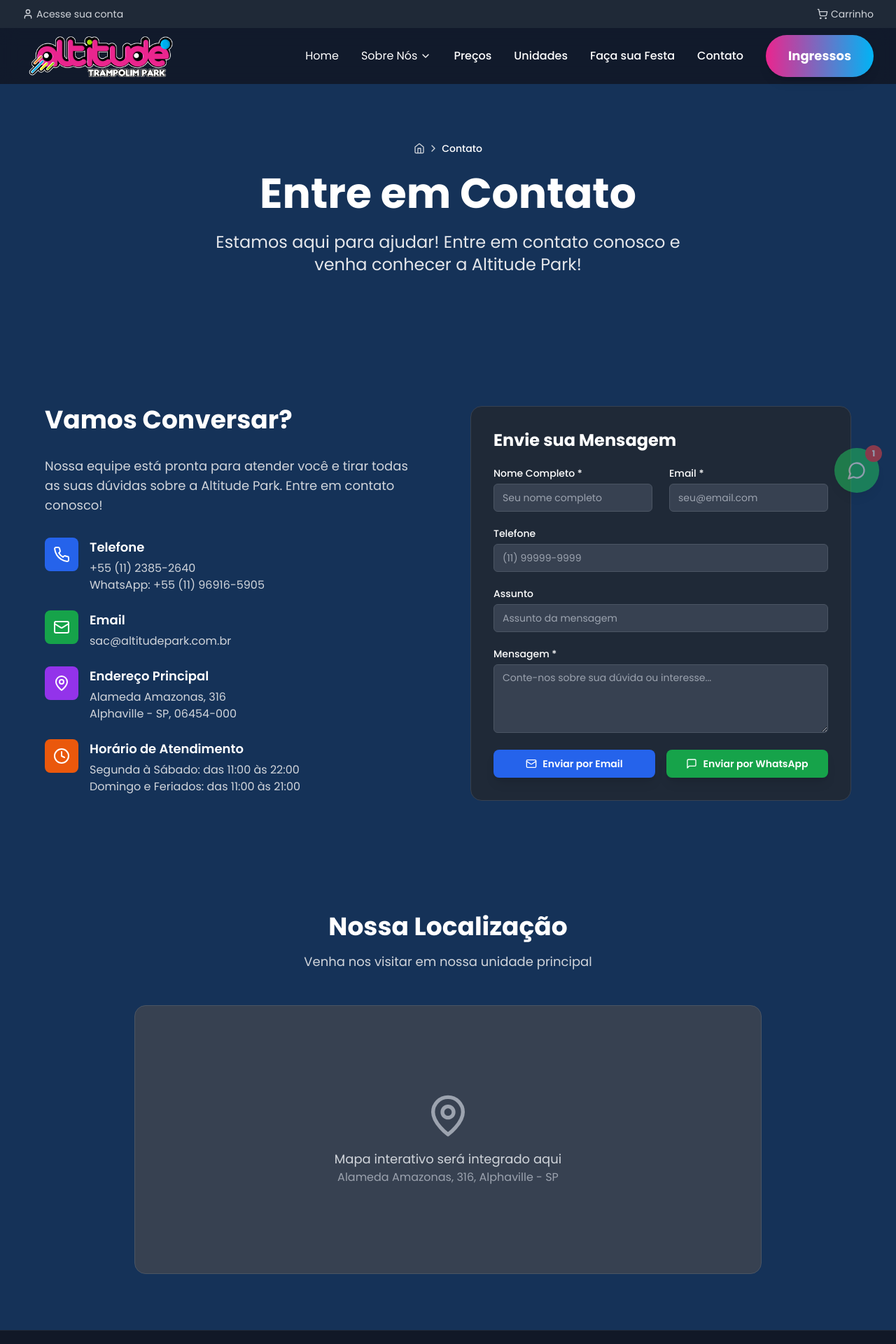
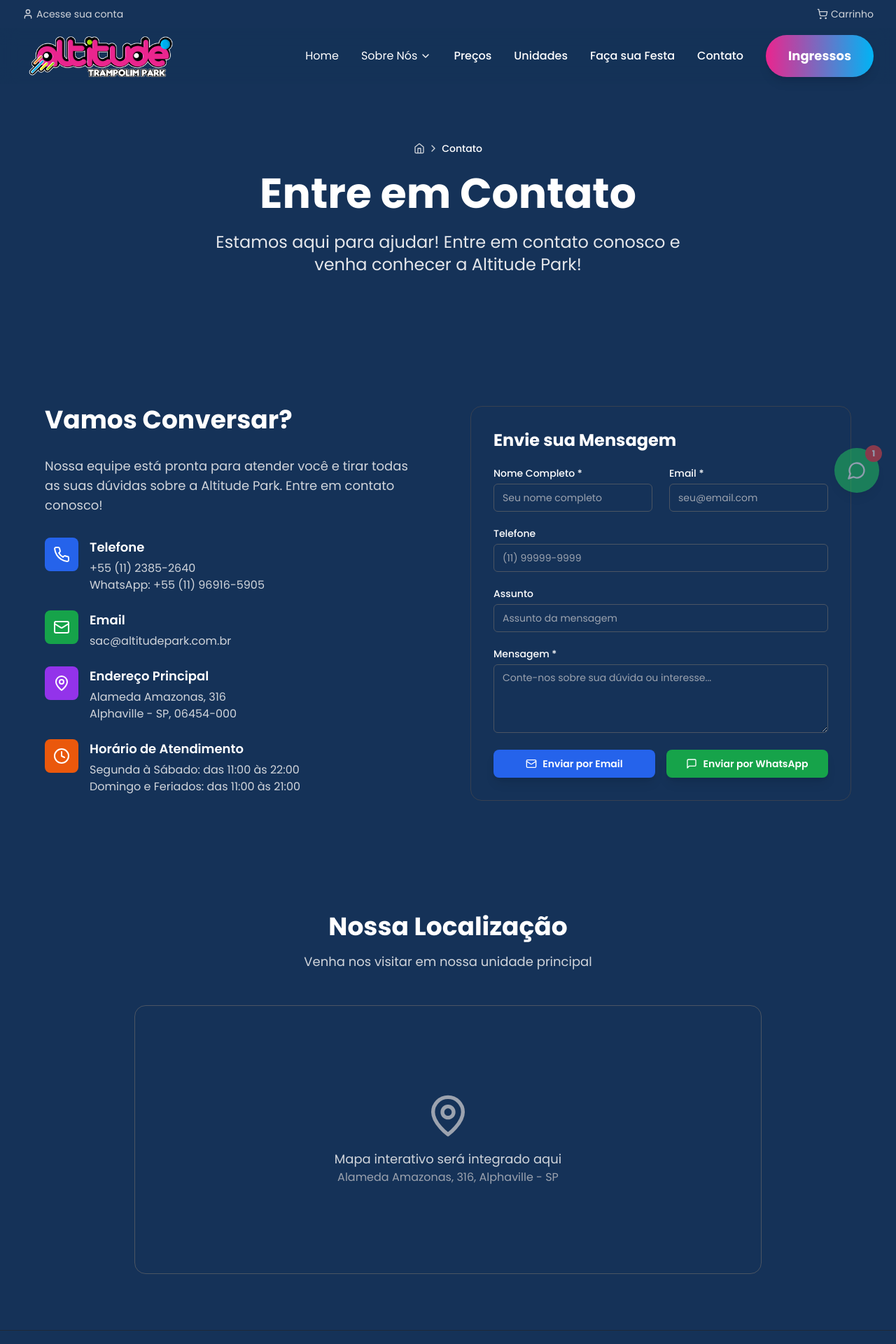
Before and after one commit to Agencia-Bloomin/altitude-park, a Next.js app: page /contato in a window 1280 px wide. Shown: the top 1920 px of the page at 70% size. Built offline with nearby package versions, Linux system fonts and the light colour scheme.

Commit message:
chore: change website color background

```diff
--- a/src/app/contato/page.tsx
+++ b/src/app/contato/page.tsx
@@ -233,7 +233,7 @@ export default function ContatoPage() {
             </div>
 
             {/* Formulário de Contato */}
-            <div className="bg-gray-800 p-8 rounded-2xl border border-gray-700">
+            <div className="bg-custom-background p-8 rounded-2xl border border-gray-700">
               <h3 className="text-2xl font-bold text-white mb-6">
                 Envie sua Mensagem
               </h3>
@@ -362,7 +362,7 @@ export default function ContatoPage() {
           </div>
 
           <div className="max-w-4xl mx-auto">
-            <div className="bg-gray-700 h-96 rounded-2xl flex items-center justify-center border border-gray-600">
+            <div className="bg-custom-background h-96 rounded-2xl flex items-center justify-center border border-gray-600">
               <div className="text-center">
                 <MapPin className="w-16 h-16 text-gray-400 mx-auto mb-4" />
                 <p className="text-gray-300 text-lg">
--- a/src/app/globals.css
+++ b/src/app/globals.css
@@ -44,11 +44,11 @@
 
   /* Cards */
   .card {
-    @apply bg-gray-800 rounded-xl shadow-lg border border-gray-700 overflow-hidden hover:shadow-xl transition-all duration-300 transform hover:-translate-y-2;
+    @apply bg-custom-background rounded-xl shadow-lg border border-gray-700 overflow-hidden hover:shadow-xl transition-all duration-300 transform hover:-translate-y-2;
   }
 
   .card-special {
-    @apply bg-gray-800 rounded-lg shadow-lg border-2 border-blue-600 overflow-visible hover:shadow-xl transition-all duration-300 transform hover:-translate-y-2;
+    @apply bg-custom-background rounded-lg shadow-lg border-2 border-blue-600 overflow-visible hover:shadow-xl transition-all duration-300 transform hover:-translate-y-2;
   }
 
   /* Imagens dentro dos cards */
--- a/src/app/sobre-nos/page.tsx
+++ b/src/app/sobre-nos/page.tsx
@@ -67,7 +67,7 @@ export default function SobrePage() {
           </div>
 
           <div className="grid md:grid-cols-3 gap-8 max-w-5xl mx-auto">
-            <div className="text-center p-8 bg-gray-700 rounded-xl shadow-lg border border-gray-600">
+            <div className="text-center p-8 bg-custom-background rounded-xl shadow-lg border border-gray-600">
               <div className="w-16 h-16 bg-blue-600 rounded-full flex items-center justify-center mx-auto mb-6">
                 <span className="text-white text-2xl font-bold">✓</span>
               </div>
@@ -77,7 +77,7 @@ export default function SobrePage() {
               </p>
             </div>
 
-            <div className="text-center p-8 bg-gray-700 rounded-xl shadow-lg border border-gray-600">
+            <div className="text-center p-8 bg-custom-background rounded-xl shadow-lg border border-gray-600">
               <div className="w-16 h-16 bg-green-600 rounded-full flex items-center justify-center mx-auto mb-6">
                 <span className="text-white text-2xl font-bold">⚡</span>
               </div>
@@ -87,7 +87,7 @@ export default function SobrePage() {
               </p>
             </div>
 
-            <div className="text-center p-8 bg-gray-700 rounded-xl shadow-lg border border-gray-600">
+            <div className="text-center p-8 bg-custom-background rounded-xl shadow-lg border border-gray-600">
               <div className="w-16 h-16 bg-purple-600 rounded-full flex items-center justify-center mx-auto mb-6">
                 <span className="text-white text-2xl font-bold">🎯</span>
               </div>
--- a/src/components/ReCaptcha.tsx
+++ b/src/components/ReCaptcha.tsx
@@ -83,7 +83,7 @@ export function ReCaptcha({ siteKey, onVerify, onExpired, onError }: ReCaptchaPr
     return (
       <div className="mt-4">
         <div className="flex justify-center">
-          <div className="w-64 h-12 bg-gray-700 rounded animate-pulse"></div>
+          <div className="w-64 h-12 bg-custom-background rounded animate-pulse"></div>
         </div>
       </div>
     )
--- a/src/components/layout/Footer.tsx
+++ b/src/components/layout/Footer.tsx
@@ -6,7 +6,7 @@ import { siteConfig } from '@/data/config';
 
 export function Footer() {
   return (
-    <footer className="bg-gray-900 border-t border-gray-800">
+    <footer className="bg-custom-background border-t border-gray-800">
       <div className="container-custom">
           {/* Seção principal */}
           <div className="py-16">
--- a/src/components/layout/Header.tsx
+++ b/src/components/layout/Header.tsx
@@ -49,7 +49,7 @@ export function Header() {
         isScrolled ? 'bg-gray-900/95 backdrop-blur-md shadow-lg' : 'bg-transparent'
       }`}>
         {/* Faixa superior */}
-        <div className="bg-gray-800">
+        <div className="bg-custom-background">
           <div className="container-custom">
             <div className="flex items-center justify-between h-10 text-sm">
               <div className="flex items-center space-x-4">
@@ -69,7 +69,7 @@ export function Header() {
         </div>
 
         {/* Header principal */}
-        <div className="bg-gray-900/90 backdrop-blur-md">
+        <div className="bg-custom-background/90 backdrop-blur-md">
           <div className="container-custom">
             <div className="flex items-center justify-between h-20">
               <Link href="/" className="flex items-center space-x-3">
@@ -104,15 +104,15 @@ export function Header() {
                       <ChevronDown className="w-4 h-4" />
                     </button>
                   </div>
-                  <div className="absolute top-full left-0 mt-2 w-56 bg-gray-800 rounded-lg shadow-xl border border-gray-700 opacity-0 invisible group-hover:opacity-100 group-hover:visible transition-all duration-200">
+                  <div className="absolute top-full left-0 mt-2 w-56 bg-custom-background rounded-lg shadow-xl border border-gray-700 opacity-0 invisible group-hover:opacity-100 group-hover:visible transition-all duration-200">
                     <div className="py-2">
-                      <Link href="#" className="block px-4 py-2 text:base lg:text-sm xl:text-base text-gray-300 hover:text-pink-400 hover:bg-gray-700 transition-colors">
+                      <Link href="#" className="block px-4 py-2 text:base lg:text-sm xl:text-base text-gray-300 hover:text-pink-400 hover:bg-custom-background transition-colors">
                         Trabalhe Conosco
                       </Link>
-                      <Link href="#" className="block px-4 py-2 text:base lg:text-sm xl:text-base text-gray-300 hover:text-pink-400 hover:bg-gray-700 transition-colors">
+                      <Link href="#" className="block px-4 py-2 text:base lg:text-sm xl:text-base text-gray-300 hover:text-pink-400 hover:bg-custom-background transition-colors">
                         Perguntas Frequentes
                       </Link>
-                      <Link href="#" className="block px-4 py-2 text:base lg:text-sm xl:text-base text-gray-300 hover:text-pink-400 hover:bg-gray-700 transition-colors">
+                      <Link href="#" className="block px-4 py-2 text:base lg:text-sm xl:text-base text-gray-300 hover:text-pink-400 hover:bg-custom-background transition-colors">
                         Galeria
                       </Link>
                     </div>
@@ -165,7 +165,7 @@ export function Header() {
       )}
 
       {/* Menu mobile lateral */}
-      <div className={`fixed top-0 right-0 h-full w-80 bg-gray-900 shadow-2xl z-[60] transform transition-transform duration-300 ease-in-out lg:hidden ${
+      <div className={`fixed top-0 right-0 h-full w-80 bg-custom-background shadow-2xl z-[60] transform transition-transform duration-300 ease-in-out lg:hidden ${
         isMobileMenuOpen ? 'translate-x-0' : 'translate-x-full'
       }`}>
         <div className="flex flex-col h-full">
--- a/src/components/sections/PricingSection.tsx
+++ b/src/components/sections/PricingSection.tsx
@@ -64,7 +64,7 @@ export function PricingSection() {
 
         {/* Informações adicionais */}
         <div className="mt-12 text-center">
-          <div className="bg-gray-700 rounded-lg p-6 max-w-2xl mx-auto">
+          <div className="bg-custom-background rounded-lg p-6 max-w-2xl mx-auto">
             <h3 className="text-xl font-bold text-white mb-4">Informações Importantes</h3>
             <div className="space-y-2 text-gray-300">
               <p><strong>MEIA ANTIDERRAPANTE:</strong> R$ 35,00</p>
--- a/src/components/ui/form-field.tsx
+++ b/src/components/ui/form-field.tsx
@@ -94,7 +94,7 @@ const FormField = React.forwardRef<HTMLInputElement | HTMLTextAreaElement, FormF
             rows={rows}
             disabled={disabled}
             className={cn(
-              "flex min-h-[80px] w-full rounded-md border border-gray-600 bg-gray-700 px-3 py-2 text-sm text-white placeholder:text-gray-400 focus-visible:outline-none focus-visible:ring-2 focus-visible:ring-blue-500 focus-visible:ring-offset-2 focus-visible:ring-offset-gray-800 disabled:cursor-not-allowed disabled:opacity-50"
+              "flex min-h-[80px] w-full rounded-md border border-gray-600 bg-custom-background px-3 py-2 text-sm text-white placeholder:text-gray-400 focus-visible:outline-none focus-visible:ring-2 focus-visible:ring-blue-500 focus-visible:ring-offset-2 focus-visible:ring-offset-gray-800 disabled:cursor-not-allowed disabled:opacity-50"
             )}
             ref={ref as React.Ref<HTMLTextAreaElement>}
             {...filteredProps}
@@ -110,7 +110,7 @@ const FormField = React.forwardRef<HTMLInputElement | HTMLTextAreaElement, FormF
             required={required}
             disabled={disabled}
             className={cn(
-              "flex h-10 w-full rounded-md border border-gray-600 bg-gray-700 px-3 py-2 text-sm text-white placeholder:text-gray-400 focus-visible:outline-none focus-visible:ring-2 focus-visible:ring-blue-500 focus-visible:ring-offset-2 focus-visible:ring-offset-gray-800 disabled:cursor-not-allowed disabled:opacity-50"
+              "flex h-10 w-full rounded-md border border-gray-600 bg-custom-background px-3 py-2 text-sm text-white placeholder:text-gray-400 focus-visible:outline-none focus-visible:ring-2 focus-visible:ring-blue-500 focus-visible:ring-offset-2 focus-visible:ring-offset-gray-800 disabled:cursor-not-allowed disabled:opacity-50"
             )}
             ref={ref as React.Ref<HTMLInputElement>}
             {...filteredProps}
```
